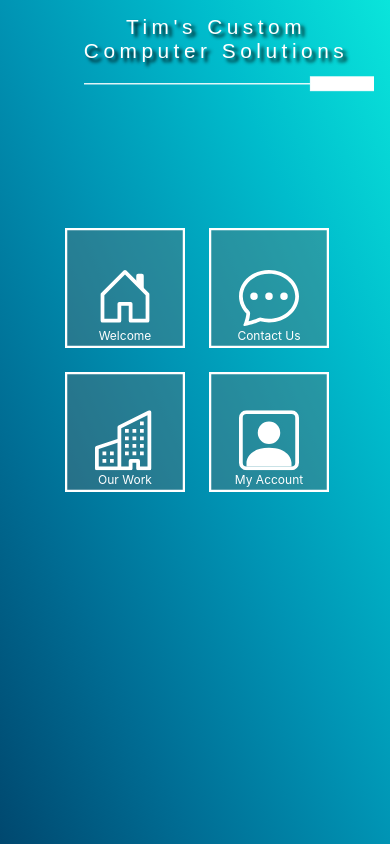
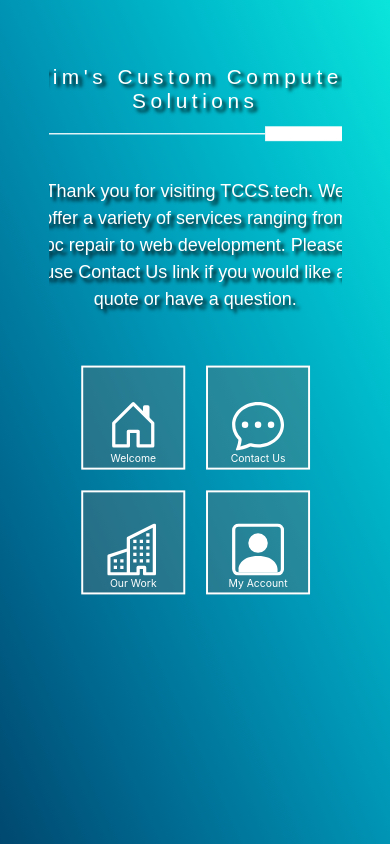
Before and after one commit to tccSolutions/tccSolutions, a React (Create React App) app: page / in a window 390 px wide. Built offline with nearby package versions, Linux system fonts and the light colour scheme.

Commit message:
css update

```diff
--- a/src/App.css
+++ b/src/App.css
@@ -12,6 +12,7 @@
 }
 
 
+
 /*Background Component*/
 .wallpaper{
   position:fixed;
@@ -23,25 +24,37 @@
 
 /*Greeting Component*/
 .greeting{
-  display: flex;
+  display:flex;
   align-items: center;
+  justify-content:center;
   padding: 50px 15px;
   position: absolute;
-  left: 3.5rem;
-  top: 0;
-  bottom: 0;
+  left: 25vw;
+  top: 0em;
+  bottom: 0em;
   overflow: auto;
 }
 
 .dcs{
-  width: 15em;
+  justify-content:center;
+  width: 50%;
+
   text-shadow: rgb(0, 0, 0) 5px 5px 5px;
   color: rgb(255, 255, 255);
   line-height: 2em;
   font-size: 2.8rem;
   letter-spacing: .25em;
   font-family:'Gayathri', sans-serif;
+}
 
+.dcs_2{
+  width: 25em;
+  margin-top: 1.5em;
+  text-shadow: rgb(0, 0, 0) 5px 5px 5px;
+  color: rgb(255, 255, 255);
+  line-height: 1.5em;
+  font-size: 2rem;
+  font-family:'Gayathri', sans-serif;
 }
 /*Grid Menu*/
 
@@ -85,11 +98,11 @@
   display:flex;
   position:absolute;
   align-items: center;
-  top:15rem;
+  top:20rem;
   bottom:0;
-  left:45rem;
-  width: 25em;
-  height: 25em;
+  left:5vw;
+  width: 100vw;
+  height: 20em;
 }
 
 .cell-container{
@@ -169,23 +182,31 @@
   .greeting{
     display: flex;
     padding:0;
+    width:100%;
     position:relative;
     top: 0;
-    left:2em;
+    left:0;
     transform: scale(.75);
 
   }
    .dcs{
+     width: 100%;
      font-size: 1.5em;
    }
+
+   .dcs_2{
+     width: 100%;
+     height: 15em;
+    font-size: 1.5em;
+  }
    .grid-menu{
     display:flex;
     position:fixed;
-    align-content: center;
+    width: 100%;
     padding:.25em;
-    left:0;
-    top: 10em;
-    transform: scale(.75);
+    left:0em;
+    top: 20em;
+    transform: scale(.65);
   }
   .cell{
     margin:1em;
--- a/src/components/Greeting/Greeting.js
+++ b/src/components/Greeting/Greeting.js
@@ -6,10 +6,18 @@
     render(){
         return(
             <div className='greeting'>
+                <div>
                 <div className='dcs'>
                     <h1 style = {{marginBottom:'0'}}>Tim's Custom Computer Solutions</h1>
                     <img alt= 'underline' src={underline} style={{lineHeight:'0'}} />
                 </div>
+                <div className='dcs_2'>
+                                    Thank you for visiting TCCS.tech. We offer a
+                                    variety of services ranging from pc repair to web development.
+                                    Please use<span className='link '> Contact Us</span> link if you would like a quote or have a
+                                    question.
+                </div>
+            </div>
             </div>
 
 
--- a/src/components/GridMenu/GridMenu.js
+++ b/src/components/GridMenu/GridMenu.js
@@ -29,17 +29,13 @@
     render(){
        const {onRouteChange} = this.props;
         return(
-            <div className='grid-menu'>
+            <div className='grid-menu center'>
 
-                <div>
+                <div className=''>
                     {/* Welcome Button */}
                     <div className='cell-container'>
                         <div id='welcome'  className='cell'>
-                            <div id='welcome-front' className='inner-cell' onClick={()=>{
-                                this.addClass('welcome', 'grow')
-                                this.toggleView('welcome-front')
-                                this.toggleView('welcome-back')
-                                }} >
+                            <div id='welcome-front' className='inner-cell' onClick={()=>{onRouteChange("home")}} >
                                 <svg   width="5em" height="5em" viewBox="0 0 16 16" className="bi bi-house-door" fill="currentColor" xmlns="http://www.w3.org/2000/svg">
                                     <path fillRule="evenodd" d="M7.646 1.146a.5.5 0 0 1 .708 0l6 6a.5.5 0 0 1 .146.354v7a.5.5 0 0 1-.5.5H9.5a.5.5 0 0 1-.5-.5v-4H7v4a.5.5 0 0 1-.5.5H2a.5.5 0 0 1-.5-.5v-7a.5.5 0 0 1 .146-.354l6-6zM2.5 7.707V14H6v-4a.5.5 0 0 1 .5-.5h3a.5.5 0 0 1 .5.5v4h3.5V7.707L8 2.207l-5.5 5.5z"/>
                                     <path fillRule="evenodd" d="M13 2.5V6l-2-2V2.5a.5.5 0 0 1 .5-.5h1a.5.5 0 0 1 .5.5z"/>
@@ -122,10 +118,10 @@
                         </div>
                     </div>
                 </div>
+                </div>
 
 
 
-            </div>
 
         );
 
```
